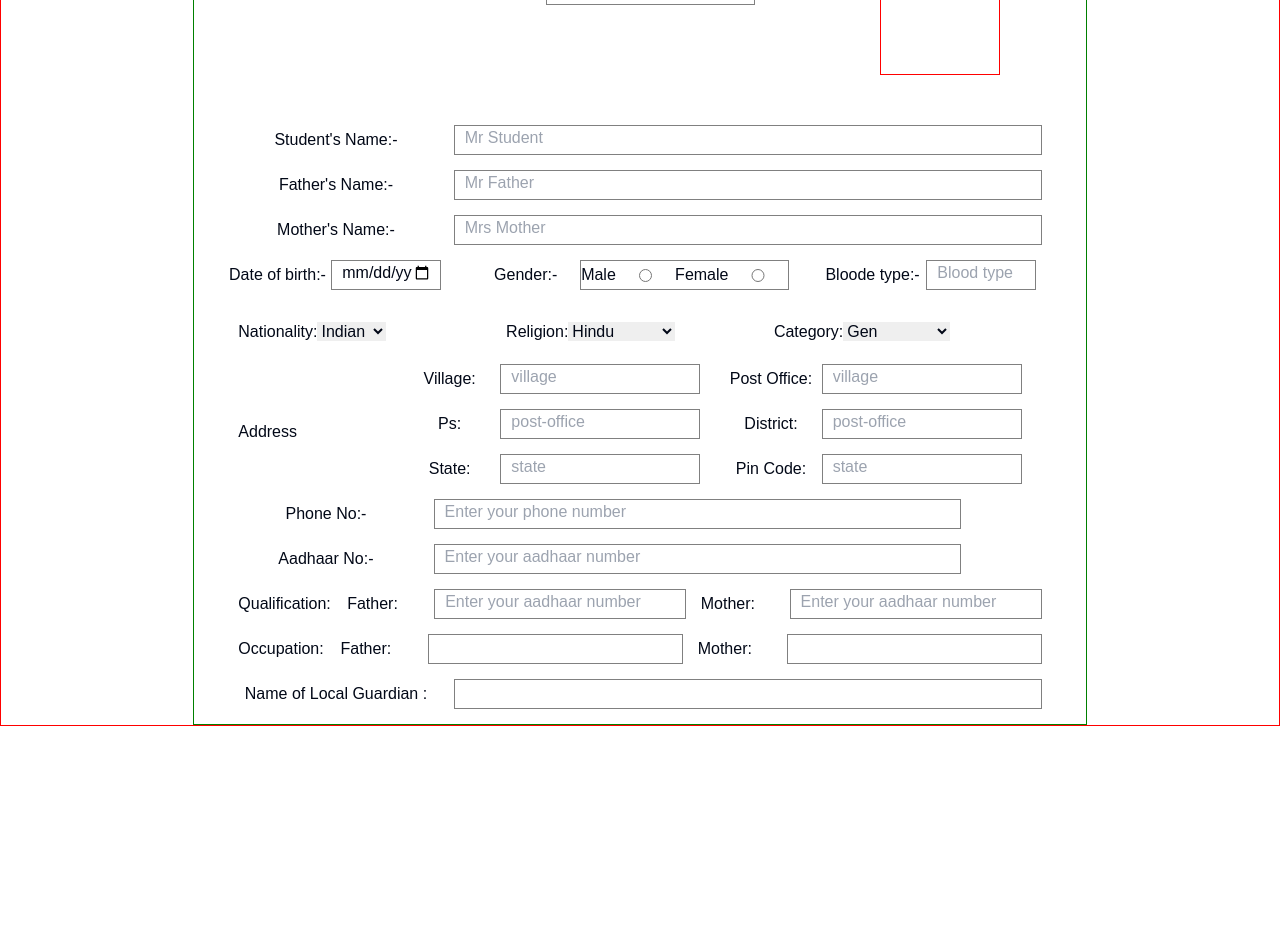
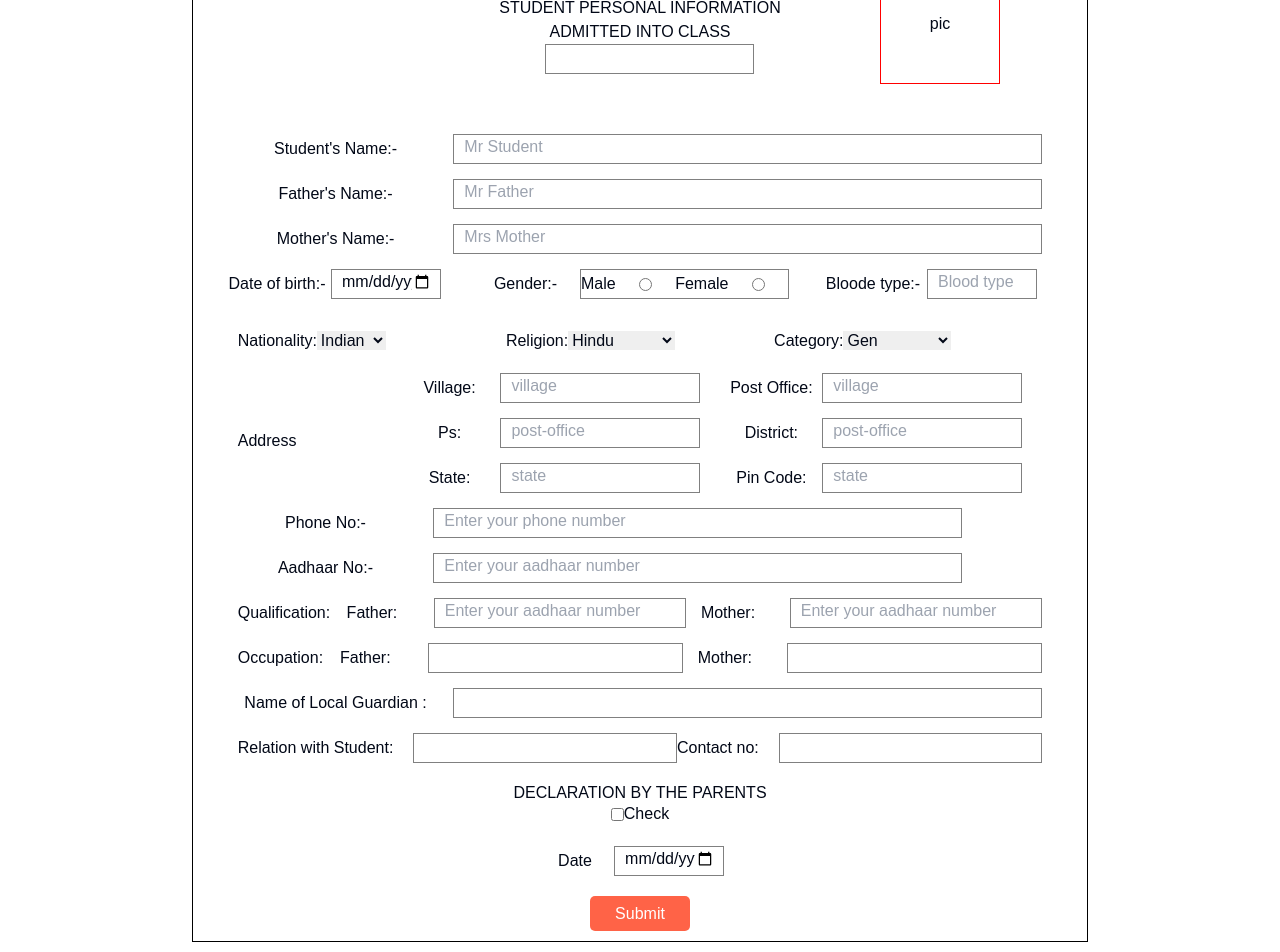
Before and after one commit to iamsid0908/petal-bloom, a React (Vite) app: page /admin in a window 1280 px wide. Shown: the part 316-1268 px from the top of the page. Before the commit the page ends 1042 px from the top, so only its background shows below. Built offline with nearby package versions, Linux system fonts and the light colour scheme.

Commit message:
Development

```diff
--- a/src/Components/Admin/Admin.css
+++ b/src/Components/Admin/Admin.css
@@ -1,12 +1,10 @@
-.admin-page {
-  border: 1px solid red;
-  /* height: 90vh; */
-}
 .admin-container {
-  border: 1px solid green;
   height: 100%;
   margin-left: 15%;
   margin-right: 15%;
+  border: 1px solid black;
+  margin-bottom: 10px;
+  margin-top: 10px;
 }
 .admission-header {
   display: flex;
@@ -65,7 +63,18 @@
   align-items: center;
   justify-content: center;
   flex-direction: column;
+  position: relative;
+  /* top: 100px; */
 }
+.student-personal-box {
+  position: relative;
+  top: 60px;
+  display: flex;
+  align-items: center;
+  justify-content: center;
+  flex-direction: column;
+}
+
 .pic {
   border: 1px solid red;
   height: 120px;
@@ -73,6 +82,9 @@
   position: relative;
   left: 300px;
   top: -50px;
+  display: flex;
+  align-items: center;
+  justify-content: center;
 }
 
 .student-name {
@@ -174,3 +186,29 @@
   position: relative;
   top: 3px;
 }
+.student-relation {
+  display: flex;
+  align-items: center;
+  justify-content: center;
+  width: 90%;
+}
+.student-declaration {
+  margin-top: 20px;
+}
+.stu-date {
+  display: flex;
+  align-items: center;
+  justify-content: center;
+  width: 30%;
+  margin-top: 20px;
+}
+.student-submit {
+  border-radius: 5px;
+  margin-top: 20px;
+  width: 100px;
+  height: 35px;
+  font-size: medium;
+  background-color: tomato;
+  color: white;
+  margin-bottom: 10px;
+}
--- a/src/Components/Admin/Admin.jsx
+++ b/src/Components/Admin/Admin.jsx
@@ -34,10 +34,12 @@ function Admin() {
           </div>
         </div>
         <div className="student-personal-info">
-          <p>STUDENT PERSONAL INFORMATION</p>
-          <p>ADMITTED INTO CLASS</p>
-          <div className="admission-box">
-            <input type="text" />
+          <div className="student-personal-box">
+            <p>STUDENT PERSONAL INFORMATION</p>
+            <p>ADMITTED INTO CLASS</p>
+            <div className="admission-box">
+              <input type="text" />
+            </div>
           </div>
           <div className="pic">pic</div>
 
@@ -266,13 +268,38 @@ function Admin() {
               </div>
             </div>
           </div>
-          {/*  */}
           <div className="student-name">
             <label className="student-label">Name of Local Guardian :</label>
             <div className="admission-box student-box">
               <input type="text" className="student-input" />
             </div>
           </div>
+
+          <div className="student-relation">
+            <label>Relation with Student:</label>
+            <div className="admission-box student-box">
+              <input type="text" className="student-input" />
+            </div>
+            <label>Contact no:</label>
+            <div className="admission-box student-box">
+              <input type="text" className="student-input" />
+            </div>
+          </div>
+          <div className="student-declaration">
+            <h1>DECLARATION BY THE PARENTS</h1>
+          </div>
+          <div className="student-relation">
+            <input type="checkbox" />
+            <p>Check</p>
+          </div>
+
+          <div className="stu-date">
+            <label className="student-label birth-label">Date</label>
+            <div className="admission-box  birth-input-box">
+              <input type="date" className="student-input birth-input" />
+            </div>
+          </div>
+          <button className="student-submit">Submit</button>
         </div>
       </div>
     </div>
```
